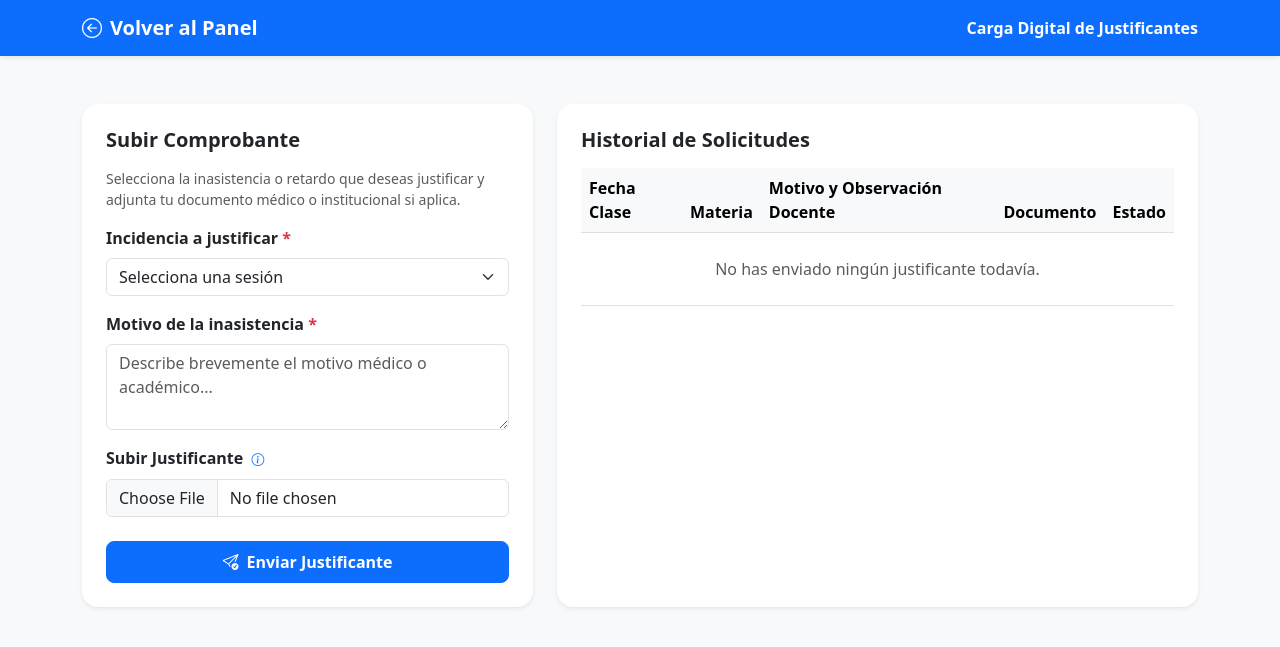
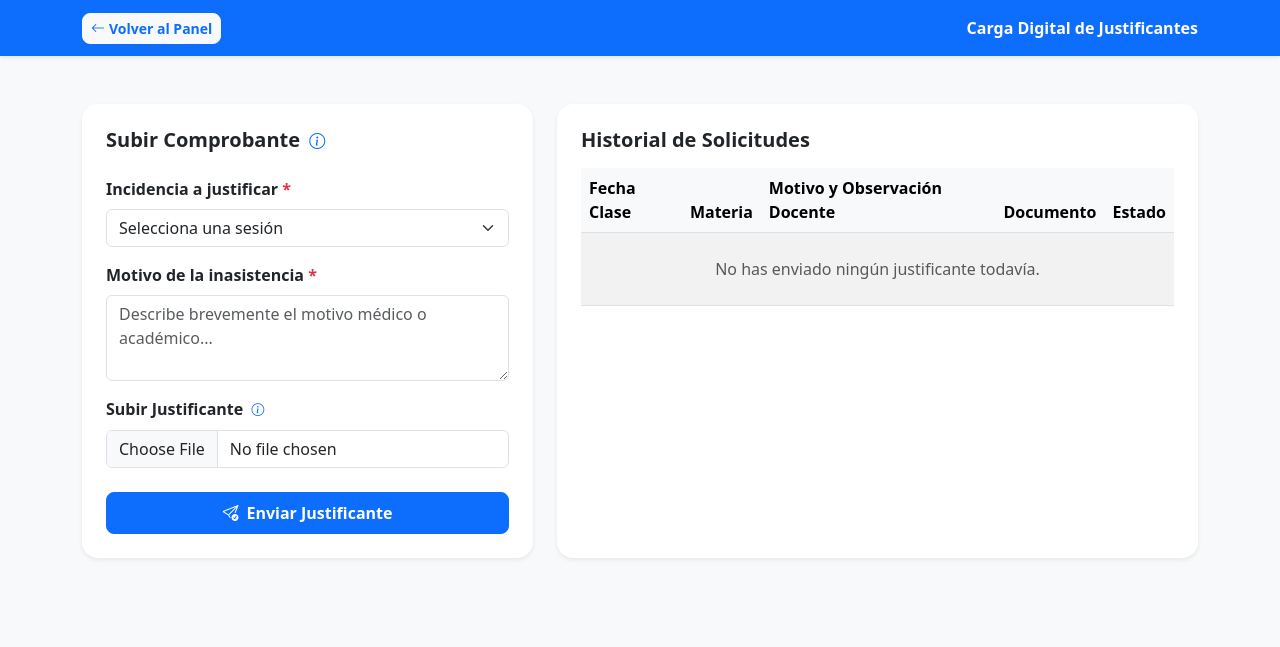
Before and after one commit to Lunarium17/sae_qr, a Laravel app: template resources/views/alumno/justificantes.blade.php in a window 1280 px wide. Shown: the top 647 px of the page. Run offline with Laravel 12, Linux system fonts and the light colour scheme; the template is opened without the code that fills it, so the values that code supplies are empty; some libraries are stand-ins or nearby versions.

Commit message:
Ajustes visuales finales del panel de alumno

```diff
--- a/resources/views/alumno/calendario.blade.php
+++ b/resources/views/alumno/calendario.blade.php
@@ -10,8 +10,8 @@
 <body class="bg-light">
     <nav class="navbar navbar-expand-lg navbar-dark bg-primary shadow-sm">
         <div class="container">
-            <a class="navbar-brand fw-bold" href="{{ route('alumno.dashboard') }}">
-                <i class="bi bi-arrow-left-circle me-2"></i>Volver al Panel
+            <a class="btn btn-light btn-sm text-primary fw-semibold rounded-3" href="{{ route('alumno.dashboard') }}">
+                <i class="bi bi-arrow-left me-1"></i>Volver al Panel
             </a>
             <span class="navbar-text text-white fw-bold">Calendario e Historial Mensual</span>
         </div>
@@ -21,7 +21,6 @@
         <!-- Alerta de límite crítico de faltas y Derecho a Examen Ordinario (RF-14 + Regla Universitaria: 3 retardos = 1 falta) -->
         @if($alertaCritica)
             <div class="alert alert-danger d-flex align-items-center rounded-4 shadow-sm mb-4" role="alert">
-                <i class="bi bi-exclamation-triangle-fill fs-3 me-3"></i>
                 <div>
                     <h6 class="fw-bold mb-1">¡Alerta Crítica: Sin Derecho a Examen Ordinario ({{ $faltasTotales }} / 3 faltas acumuladas)!</h6>
                     <p class="mb-0 small">
@@ -31,7 +30,6 @@
             </div>
         @elseif(!empty($alertaPreventiva))
             <div class="alert alert-warning d-flex align-items-center rounded-4 shadow-sm mb-4" role="alert">
-                <i class="bi bi-exclamation-circle-fill fs-3 me-3"></i>
                 <div>
                     <h6 class="fw-bold mb-1">Aviso Preventivo de Derecho a Examen (2 / 3 faltas acumuladas)</h6>
                     <p class="mb-0 small">
--- a/resources/views/alumno/justificantes.blade.php
+++ b/resources/views/alumno/justificantes.blade.php
@@ -15,8 +15,8 @@
 <body class="bg-light">
     <nav class="navbar navbar-expand-lg navbar-dark bg-primary shadow-sm">
         <div class="container">
-            <a class="navbar-brand fw-bold" href="{{ route('alumno.dashboard') }}">
-                <i class="bi bi-arrow-left-circle me-2"></i>Volver al Panel
+            <a class="btn btn-light btn-sm text-primary fw-semibold rounded-3" href="{{ route('alumno.dashboard') }}">
+                <i class="bi bi-arrow-left me-1"></i>Volver al Panel
             </a>
             <span class="navbar-text text-white fw-bold">Carga Digital de Justificantes</span>
         </div>
@@ -41,8 +41,12 @@
             <!-- Formulario para subir justificante -->
             <div class="col-lg-5">
                 <div class="card border-0 shadow-sm rounded-4 p-4 bg-white">
-                    <h5 class="fw-bold text-dark mb-3">Subir Comprobante</h5>
-                    <p class="text-muted small">Selecciona la inasistencia o retardo que deseas justificar y adjunta tu documento médico o institucional si aplica.</p>
+                    <h5 class="fw-bold text-dark mb-4">Subir Comprobante
+                        <span class="info-icon" tabindex="0" role="button" aria-label="Elige la inasistencia o retardo a justificar y adjunta tu comprobante.">
+                            <i class="bi bi-info-circle"></i>
+                            <span class="info-icon-text" role="tooltip">Elige la inasistencia o retardo a justificar y adjunta tu comprobante.</span>
+                        </span>
+                    </h5>
 
                     <form id="form-justificante" action="{{ route('alumno.justificantes.store') }}" method="POST" enctype="multipart/form-data">
                         @csrf
@@ -90,7 +94,7 @@
                 <div class="card border-0 shadow-sm rounded-4 p-4 bg-white h-100">
                     <h5 class="fw-bold text-dark mb-3">Historial de Solicitudes</h5>
                     <div class="table-responsive">
-                        <table class="table align-middle">
+                        <table class="table table-striped table-hover align-middle">
                             <thead class="table-light">
                                 <tr>
                                     <th>Fecha Clase</th>
--- a/resources/views/alumno/perfil.blade.php
+++ b/resources/views/alumno/perfil.blade.php
@@ -10,8 +10,8 @@
 <body class="bg-light">
     <nav class="navbar navbar-expand-lg navbar-dark bg-primary shadow-sm">
         <div class="container">
-            <a class="navbar-brand fw-bold" href="{{ route('alumno.dashboard') }}">
-                <i class="bi bi-arrow-left-circle me-2"></i>Volver a mi Panel
+            <a class="btn btn-light btn-sm text-primary fw-semibold rounded-3" href="{{ route('alumno.dashboard') }}">
+                <i class="bi bi-arrow-left me-1"></i>Volver a mi Panel
             </a>
             <span class="navbar-text text-white fw-bold">Mis Datos Personales</span>
         </div>
@@ -22,7 +22,7 @@
             <div class="col-lg-7">
                 @if (session('success'))
                     <div class="alert alert-success alert-dismissible fade show rounded-3 shadow-sm mb-4">
-                        <i class="bi bi-check-circle-fill me-2"></i>{{ session('success') }}
+                        {{ session('success') }}
                         <button type="button" class="btn-close" data-bs-dismiss="alert"></button>
                     </div>
                 @endif
```
Also changed, not shown: resources/views/alumno/dashboard.blade.php (+5 -8 lines), resources/views/alumno/solicitar_grupo.blade.php (+12 -10 lines).
